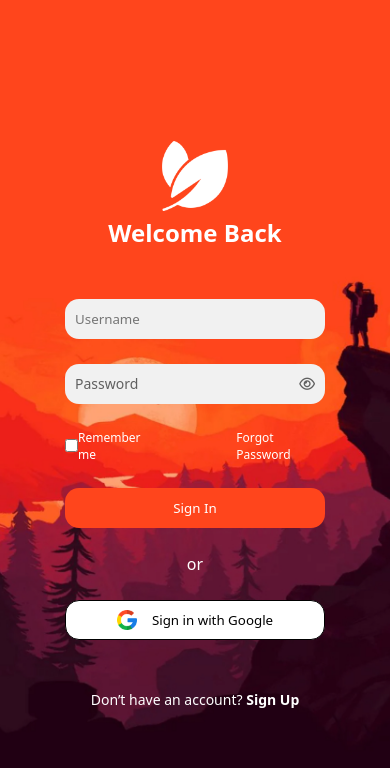
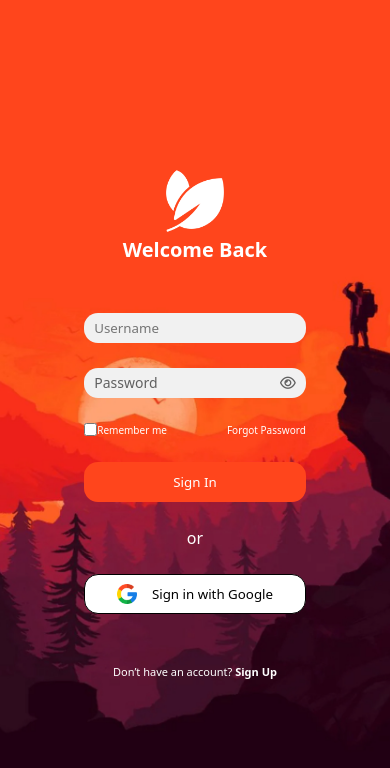
Before and after one commit to AnjanaInda01/Loging-design-html-css, a plain HTML site: page index.html in a window 390 px wide. Drawn offline with Linux system fonts and the light colour scheme; a web font is replaced by a local one.

Commit message:
change some features

```diff
--- a/style.css
+++ b/style.css
@@ -15,7 +15,7 @@ body {
   display: flex;
   justify-content: center;
   align-items: center;
-  max-width: 500px;
+  width: 500px;
 }
 .log-box {
   height: 100%;
@@ -113,7 +113,7 @@ body {
   width: 20px;
   height: auto;
 }
-.footer-text{
+.footer-text {
   font-size: 14px;
 }
 .footer-text a {
@@ -121,15 +121,15 @@ body {
   color: #606060;
   font-weight: 600;
 }
+
 /*for mobile*/
-@media (max-width: 767px) {
+@media (max-width: 500px) {
   .login-section {
     flex-direction: column;
     height: 100vh;
-    justify-content: center;
-    align-items: center;
   }
   .log-box {
+    width: 100%;
     justify-content: center;
     align-items: center;
     order: 1;
@@ -138,27 +138,41 @@ body {
     height: auto;
     padding: 60px;
   }
+  .log-box h2 {
+    font-size: 20px;
+  }
   .logo {
-    content: url('Assets/mobile-logo.png');
-    width: 80px;
+    content: url("Assets/mobile-logo.png");
+    width: 70px;
+    height: auto;
   }
   .log-box h2 {
     color: white;
   }
+  .box input{
+    height: 30px;
+  }
+  .pass-box{
+    height: 30px;
+  }
   .options {
     color: white;
+    font-size: 10px;
   }
   .options a {
     color: white;
+    font-size: 10px;
+    margin-left: 60px;
   }
-  .divider{
+  .divider {
     color: white;
   }
   .footer-text a {
     color: white;
     font-weight: 600;
   }
-  .footer-text{
+  .footer-text {
     color: white;
+    font-size: 11px;
   }
 }
```
